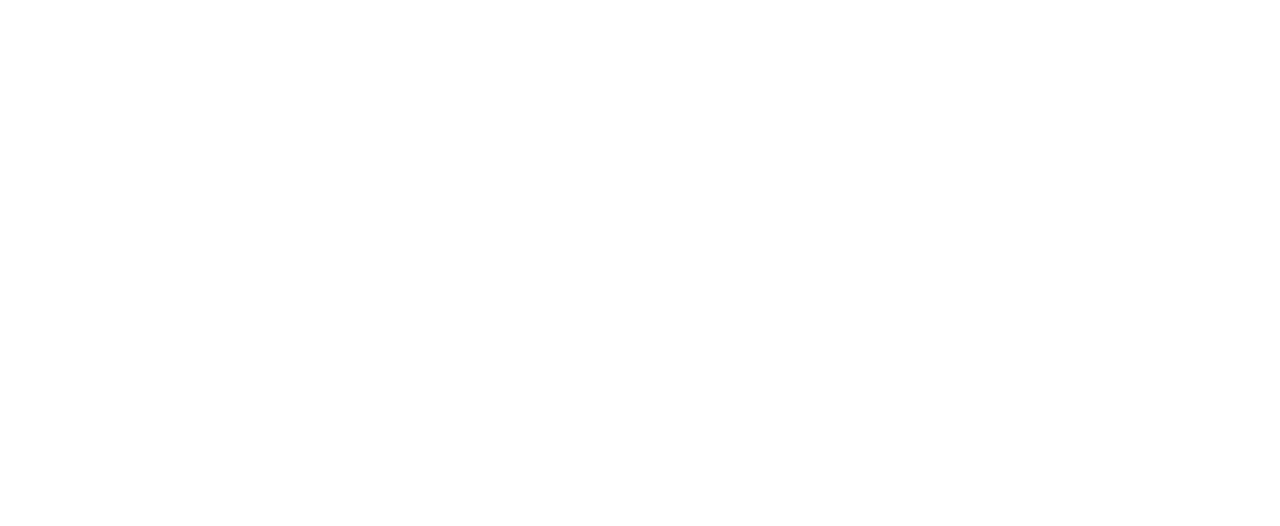
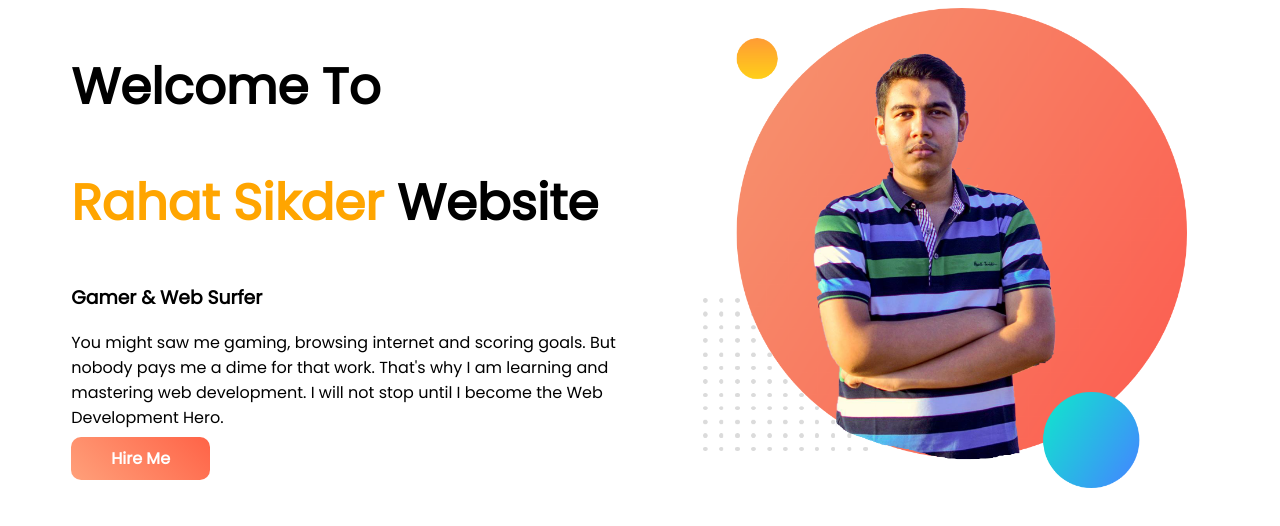
Before and after one commit to rahatsikz/dev-folio, a plain HTML site: page index.html in a window 1280 px wide. Drawn offline with Linux system fonts and the light colour scheme.

Commit message:
top part complete

```diff
--- a/css/style.css
+++ b/css/style.css
@@ -0,0 +1,27 @@
+body {
+  font-family: "Poppins", sans-serif;
+}
+section {
+  display: flex;
+}
+h1 {
+  font-size: 50px;
+}
+h1 > span {
+  color: orange;
+}
+.half-width {
+  width: 45%;
+  padding-left: 5%;
+}
+.half-width img {
+  width: 85%;
+}
+.button-one {
+  text-decoration: none;
+  background-image: linear-gradient(45deg, lightsalmon, tomato);
+  padding: 10px 40px;
+  color: white;
+  font-weight: 700;
+  border-radius: 10px;
+}
--- a/index.html
+++ b/index.html
@@ -5,7 +5,38 @@
     <meta http-equiv="X-UA-Compatible" content="IE=edge" />
     <meta name="viewport" content="width=device-width, initial-scale=1.0" />
     <title>Rat's Folio</title>
+    <!-- font link -->
+    <link rel="preconnect" href="https://fonts.googleapis.com" />
+    <link rel="preconnect" href="https://fonts.gstatic.com" crossorigin />
+    <link
+      href="https://fonts.googleapis.com/css2?family=Poppins&display=swap"
+      rel="stylesheet"
+    />
+    <!-- custom css -->
     <link rel="stylesheet" href="css/style.css" />
   </head>
-  <body></body>
+  <body>
+    <section>
+      <div class="half-width">
+        <h1>Welcome To</h1>
+        <h1><span>Rahat Sikder</span> Website</h1>
+        <h3>Gamer & Web Surfer</h3>
+        <p>
+          You might saw me gaming, browsing internet and scoring goals. But
+          nobody pays me a dime for that work. That's why I am learning and
+          mastering web development. I will not stop until I become the Web
+          Development Hero.
+        </p>
+        <a
+          href="https://www.linkedin.com/in/rahat-sikder-112b8a64/"
+          target="_blank"
+          class="button-one"
+          >Hire Me</a
+        >
+      </div>
+      <div class="half-width">
+        <img src="images/rahat1.png" alt="image of rahat" />
+      </div>
+    </section>
+  </body>
 </html>
```
